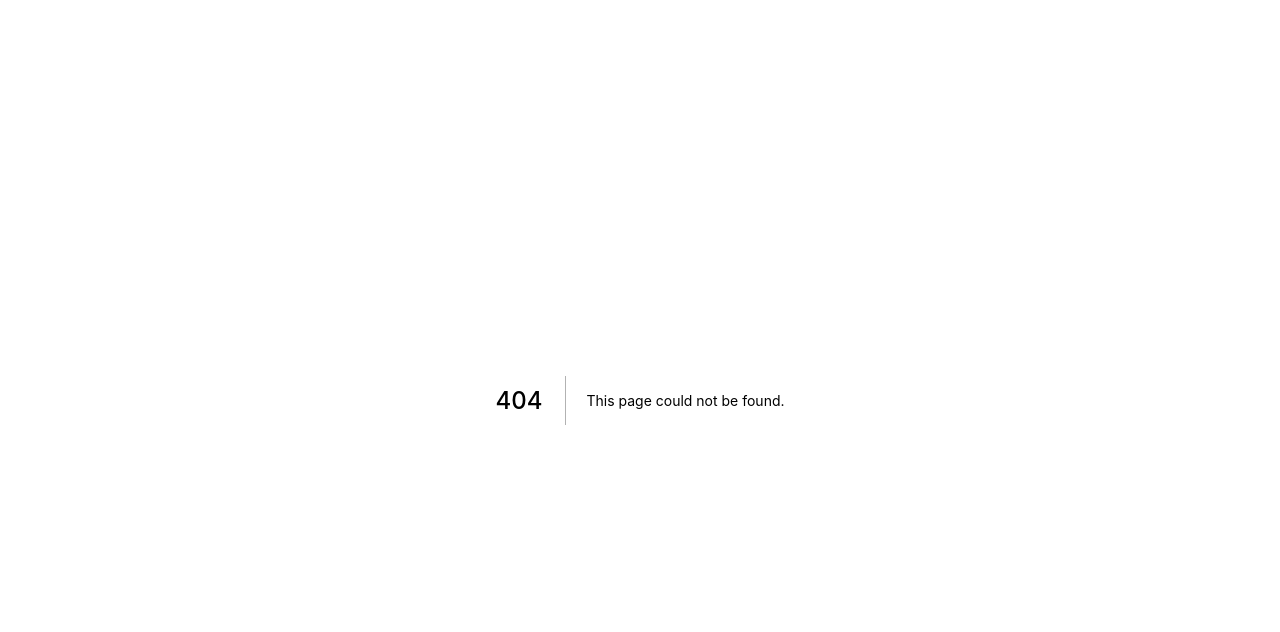
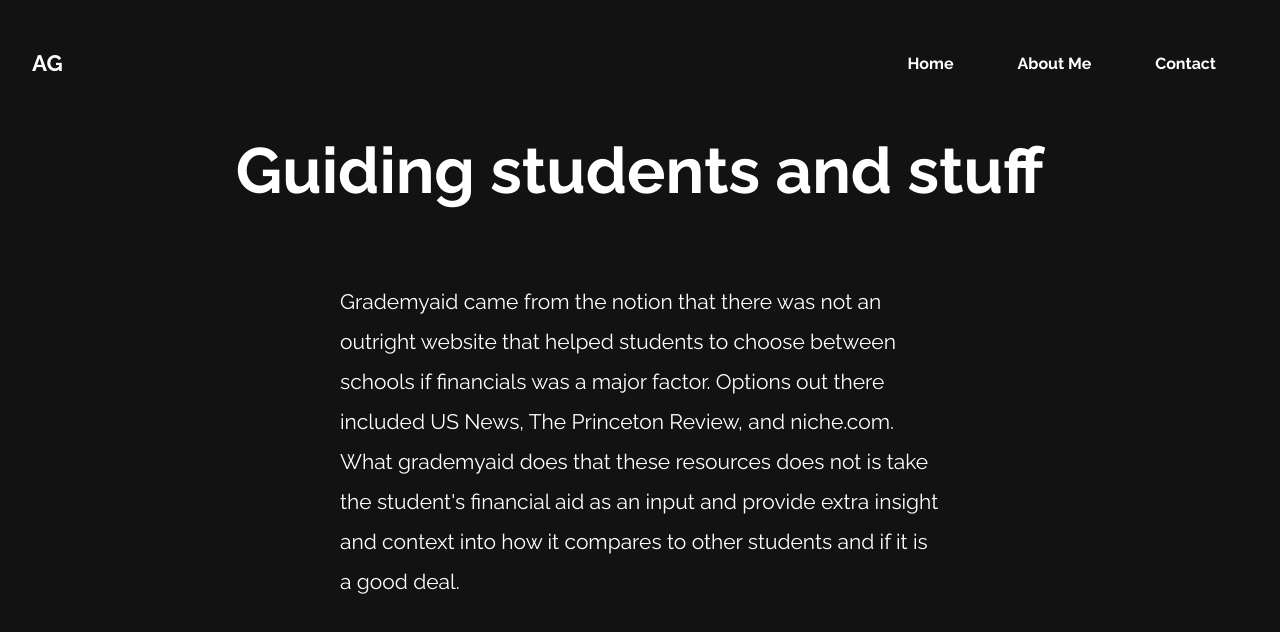
Before and after one commit to agrattan0820/portfolio-site, a Next.js app: page /Alexander_Grattan_Resume.pdf in a window 1280 px wide. Before the commit this address had no page. Shown: the top 632 px of the page. Built offline with nearby package versions, Linux system fonts and the light colour scheme.

Commit message:
feat: animatesharedlayout

```diff
--- a/components/data.js
+++ b/components/data.js
@@ -5,7 +5,8 @@ export const projectsList = [
       "Appointed as a club officer for the Pitt Computer Science Club, both to support initiatives and to redesign the club website. The current website can befound here: https://pittcsc.org/. Designed iteratively with Figma and developed with Gatsby, Tailwind CSS, and Framer Motion.",
     image: "/images/Pitt_CSC_Screenshot.png",
     link: "https://pittcsc-crashtestdummy.netlify.app",
-    page: "",
+    project: "pitt-csc",
+    GitHub: "",
     tools: ["Gatsby", "Tailwind CSS", "Sass", "Framer Motion"],
   },
   {
@@ -14,7 +15,8 @@ export const projectsList = [
       "Cooperated with another developer and two pharmacy students to create a website that tracks cannabis strain availability in the Pennsylvania area.Designed in Figma and developed the frontend with React and SCSS. Helped create the REST API and backend with Django Rest Framework.",
     image: "/images/Green_Pages_Screenshot.png",
     link: "https://green-pages-infotender.herokuapp.com/",
-    page: "",
+    project: "green-pages",
+    GitHub: "",
     tools: ["React", "Django", "Sass", "Redux", "Framer Motion"],
   },
   {
@@ -23,7 +25,8 @@ export const projectsList = [
       "A website that allows students to grade their college financial aid packages using data from the US Department of Education.\nThis was built for Pitt CSC Hacks, a competition sponsored by the University of Pittsburgh's Computer Science Club.",
     image: "/images/www.grademyaid.com_.png",
     link: "https://www.grademyaid.com/",
-    page: "https://github.com/GameDog9988/grade-my-aid",
+    project: "grademyaid",
+    GitHub: "https://github.com/GameDog9988/grade-my-aid",
     tools: ["React", "Framer Motion", "Sass"],
   },
   {
@@ -32,7 +35,8 @@ export const projectsList = [
       "A website that showcases movies that The New York Times considers critic's picks using their REST API.\nThe cards can be sorted in multiple ways and each link to the corresponding review on The New York Time's website.",
     image: "/images/NYT_Critic_Picks.png",
     link: "https://nytcriticpicks.netlify.app",
-    page: "https://github.com/GameDog9988/Movie-Review-App",
+    project: "nyt-movie-critics",
+    GitHub: "https://github.com/GameDog9988/Movie-Review-App",
     tools: ["React", "Framer Motion", "The New York Times API"],
   },
   {
@@ -41,7 +45,8 @@ export const projectsList = [
       "A recreation of Timon and Pumbaa's Virtual Safari, a choose-your-own adventure from The Lion King DVD.\nI edited the choices into individual clips using DaVinci Resolve and used JavaScript to develop the site interaction.",
     image: "/images/Virtual_Safari_Screenshot.png",
     link: "https://virtualsafari.netlify.app/",
-    page: "https://github.com/GameDog9988/Virtual-Safari",
+    project: "virtual-safari",
+    GitHub: "https://github.com/GameDog9988/Virtual-Safari",
     tools: ["HTML", "CSS", "JavaScript"],
   },
   // {
--- /dev/null
+++ b/pages/[project].js
@@ -0,0 +1,69 @@
+import Head from "next/head";
+import Link from "next/link";
+import { useEffect } from "react";
+import { useRouter } from "next/router";
+import { projectsList } from "../components/data";
+import { motion } from "framer-motion";
+
+export default function Project() {
+  const router = useRouter();
+  console.log(router);
+  const { project } = router.query;
+  let projectObject;
+
+  console.log(project);
+
+  projectObject = projectsList.find((el) => el.project === project);
+
+  console.log(projectObject);
+  console.log(window.history);
+
+  return (
+    <div className="container">
+      <Head>
+        <title>First Post</title>
+        <link rel="icon" href="/favicon.ico" />
+      </Head>
+      <nav className="project-nav">
+        <div className="space-between">
+          <div className="logo">AG</div>
+          <ul className="nav-list">
+            <li>
+              <Link href="/">Home</Link>
+            </li>
+            <li>
+              <Link href="/about">About Me</Link>
+            </li>
+            <li>
+              <Link href="/contact">Contact</Link>
+            </li>
+          </ul>
+        </div>
+      </nav>
+      <main className="project-main">
+        {projectObject && (
+          <Link href="/">
+            <motion.img
+              layoutId={projectObject.project}
+              src={projectObject.image}
+              alt={projectObject.name}
+            />
+          </Link>
+        )}
+
+        <div className="text-content">
+          <h2>Guiding students and stuff</h2>
+          <p>
+            Grademyaid came from the notion that there was not an outright
+            website that helped students to choose between schools if financials
+            was a major factor. Options out there included US News, The
+            Princeton Review, and niche.com. What grademyaid does that these
+            resources does not is take the student's financial aid as an input
+            and provide extra insight and context into how it compares to other
+            students and if it is a good deal.
+          </p>
+        </div>
+      </main>
+    </div>
+  );
+}
--- a/pages/_app.js
+++ b/pages/_app.js
@@ -1,6 +1,6 @@
 import "../styles/App.scss";
 import { useEffect } from "react";
-import { AnimatePresence } from "framer-motion";
+import { AnimatePresence, AnimateSharedLayout } from "framer-motion";
 import { useRouter } from "next/router";
 
 function MyApp({ Component, pageProps }) {
@@ -12,7 +12,9 @@ function MyApp({ Component, pageProps }) {
 
   return (
     <AnimatePresence exitBeforeEnter>
-      <Component {...pageProps} />
+      <AnimateSharedLayout>
+        <Component {...pageProps} />
+      </AnimateSharedLayout>
     </AnimatePresence>
   );
 }
```
Also changed, not shown: pages/index.js (+20 -3 lines).
